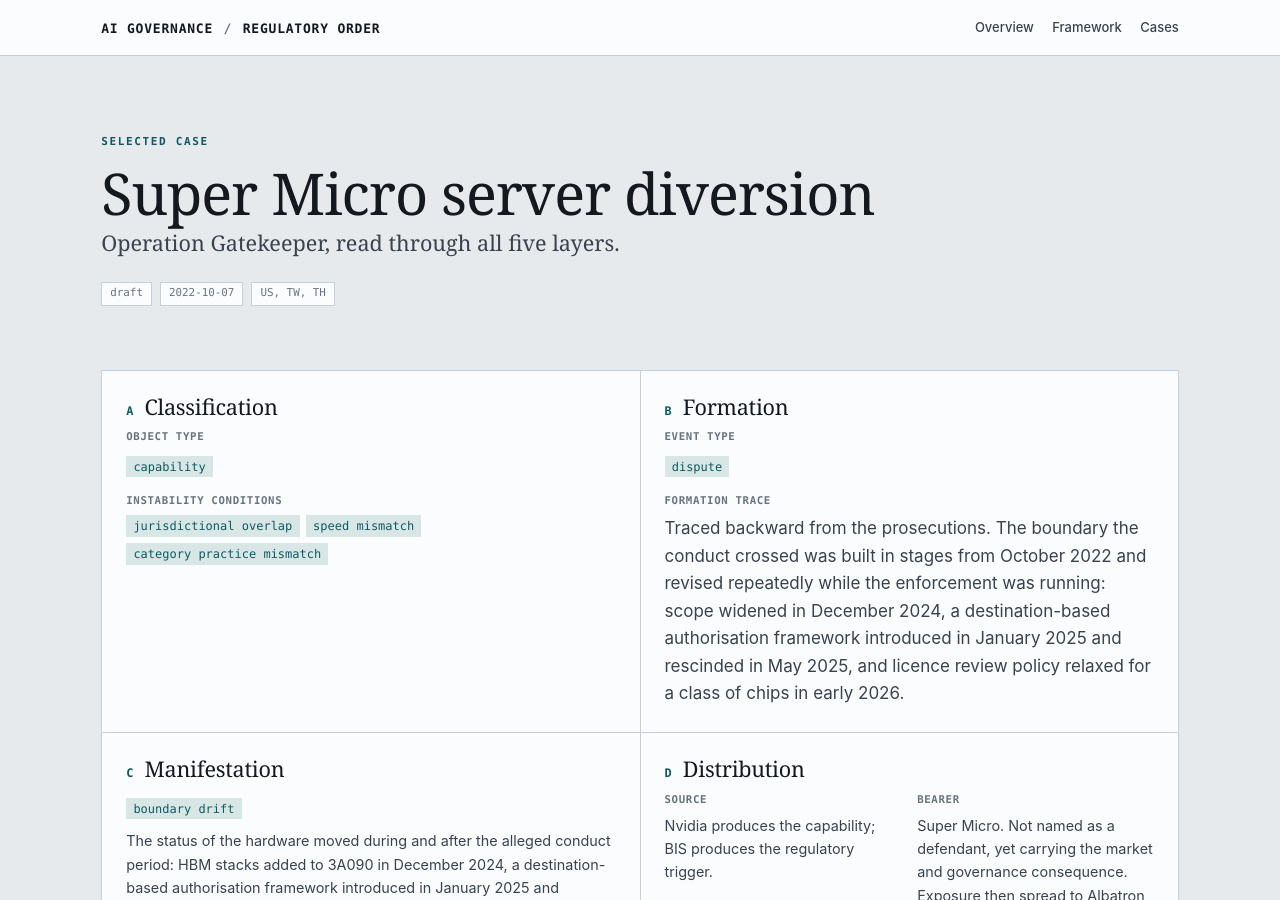
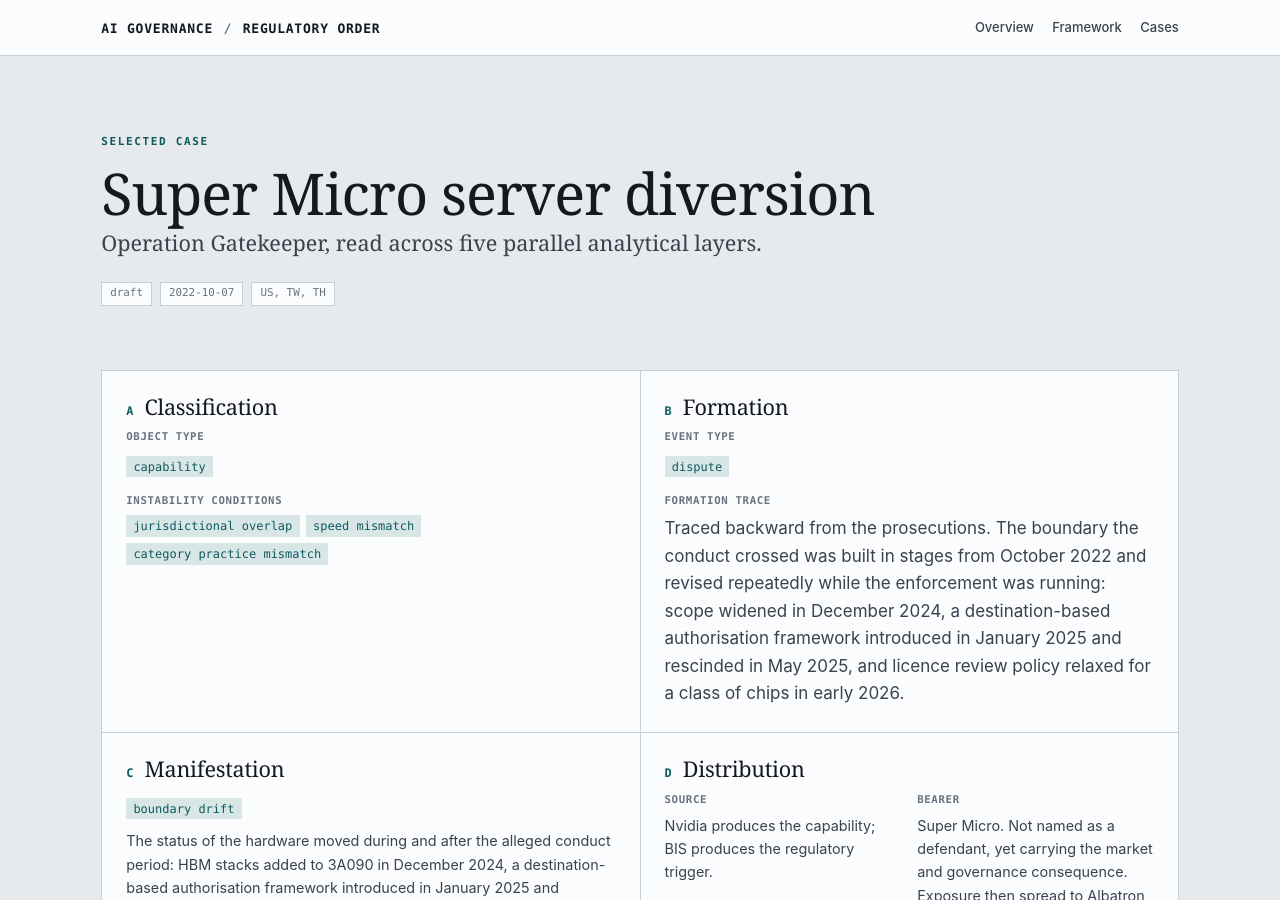
Before and after one commit to GaeunLim01/regulatory-order, a Jekyll site: the page built from cases/supermicro/index.html, in a window 1280 px wide and 900 px high. Built offline with Jekyll 4.4.1, drawn with Linux system fonts in a browser that asks for light colours.

Commit message:
Add files via upload

```diff
--- a/cases/supermicro/index.html
+++ b/cases/supermicro/index.html
@@ -2,6 +2,6 @@
 layout: case
 title: Super Micro server diversion
 permalink: /cases/supermicro/
-description: Operation Gatekeeper, read through all five layers.
+description: Operation Gatekeeper, read across five parallel analytical layers.
 case_id: supermicro-2026
 ---
```
